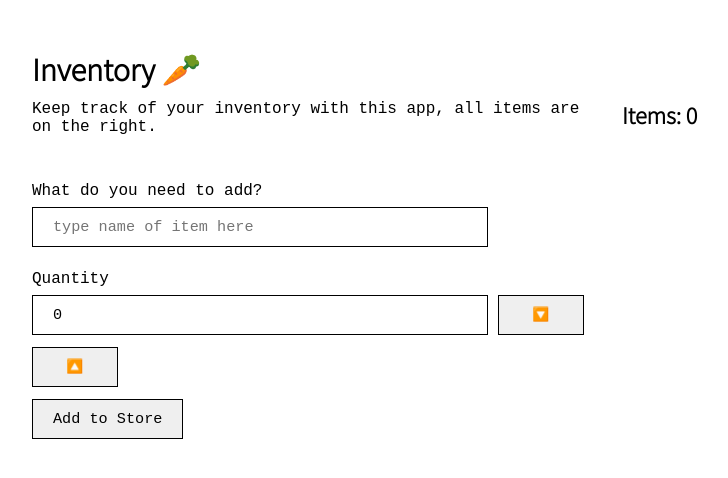
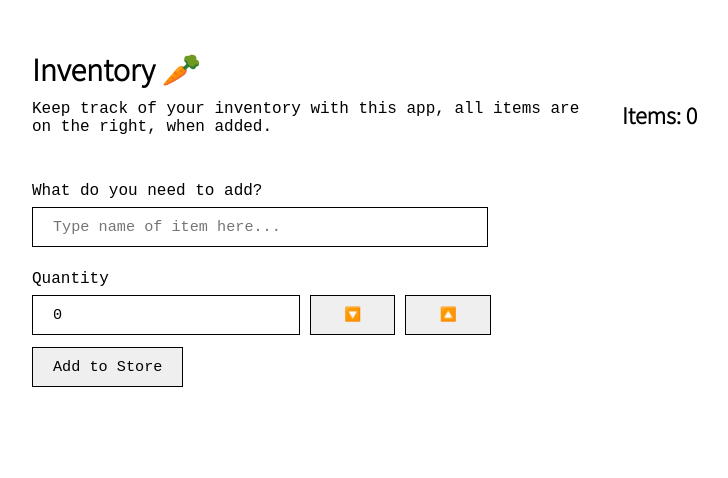
Before and after one commit to benjaminsanga/items_inventory, a React (Create React App) app: page / in a window 1280 px wide. Shown: the top 478 px of the page, without its empty margins (18-746 px from the left). Built offline with nearby package versions, Linux system fonts and the light colour scheme; a web font is replaced by a local one.

Commit message:
little fixes

```diff
--- a/src/App.tsx
+++ b/src/App.tsx
@@ -1,15 +1,17 @@
-import React, { useState } from 'react';
+import React, { useEffect, useRef, useState } from 'react';
 import { addItem, removeItem } from './features/items-slice'
 import { useAppDispatch, useAppSelector } from './features/hooks'
 import './App.css';
 
 function App() {
 
+  const [item, setItem] = useState('')
+  const [quantity, setQuantity] = useState(0)
+
+  const itemInput = useRef(null)
+
   const state = useAppSelector(state => state.itemSlice)
   const dispatch = useAppDispatch()
-
-  const [item, setItem] = useState('')
-  const [quantity, setQuantity] = useState(0)
 
   const handleChangeItem = (e: React.ChangeEvent<HTMLInputElement>) => {
     if (e.currentTarget.value.length < 0) return
@@ -49,15 +51,16 @@ function App() {
       </header>
       <main>
         <div>
-          <p>Keep track of your inventory with this app, all items are on the right.</p><br /><br />
+          <p>Keep track of your inventory with this app, all items are on the right, when added.</p><br /><br />
 
           <form>
             <span>What do you need to add?</span>
             <input
             type={'text'}
             onChange={(e) => handleChangeItem(e)}
-            placeholder='type name of item here'
-            value={item} />
+            placeholder='Type name of item here...'
+            value={item}
+            ref={itemInput.current} />
 
             <br /><br />
 
--- a/src/index.css
+++ b/src/index.css
@@ -38,7 +38,7 @@ input {
   width: 80%;
 }
 
-.quantity {width: '47%'}
+.quantity {width: 47%}
 
 form input, button {
   font-size: 0.95rem;
```
